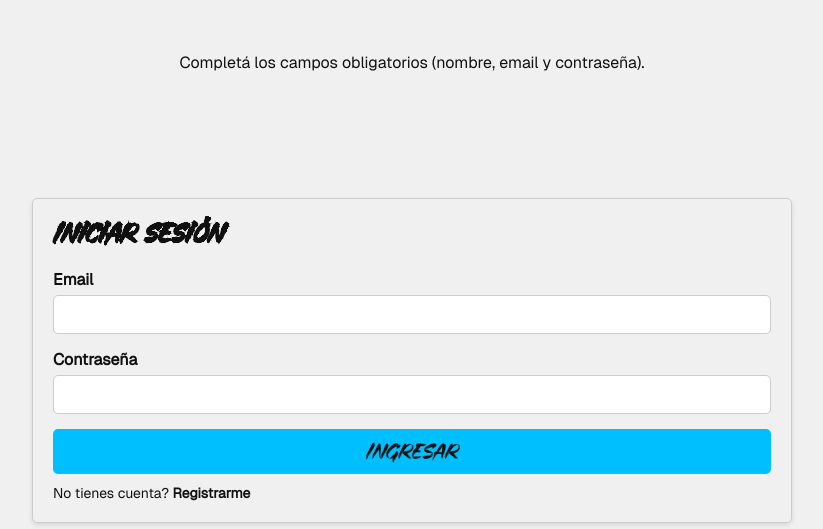
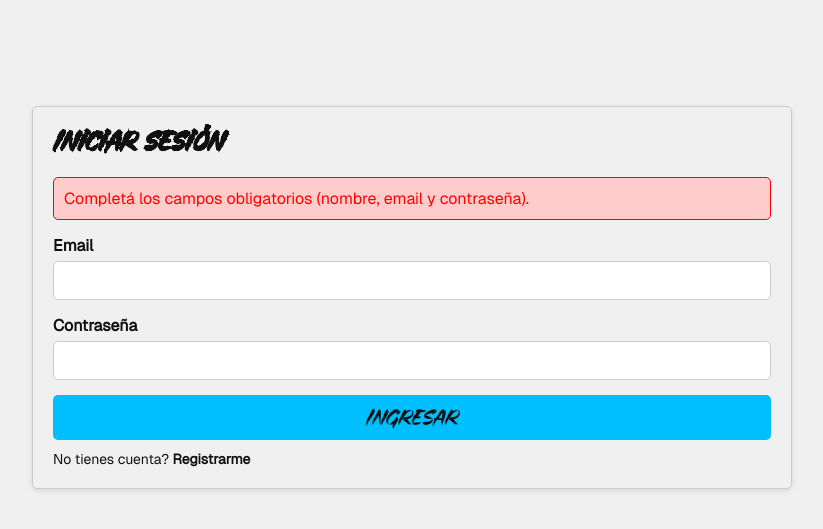
Before and after one commit to titoValen/parcial-n-2-programacion-II, a PHP site: page /index.php?vista=sesion&error=incompleto in a window 1280 px wide. Shown: the part 93-622 px from the top of the page, without its empty margins (228-1051 px from the left). Run offline with PHP 8.4, Linux system fonts and the light colour scheme.

Commit message:
Agregar manejo de errores de autenticación y actualizar URL en el formulario de sesión

```diff
--- a/js/form-sesion.js
+++ b/js/form-sesion.js
@@ -4,15 +4,36 @@ const login_box = document.getElementById('login-box');
 const registerLink = document.getElementById('register-toggle');
 const loginLink = document.getElementById('login-toggle');
 
+function setSessionUrl() {
+  const url = new URL(window.location.href);
+
+  url.searchParams.set('vista', 'sesion');
+  url.searchParams.delete('error');
+
+  history.replaceState({}, '', url.pathname + '?' + url.searchParams.toString() + url.hash);
+}
+
+function clearAuthError() {
+  const authError = document.getElementById('auth-error-message');
+
+  if (authError) {
+    authError.remove();
+  }
+}
+
 register_box.style.display = 'none';
 login_box.style.display = 'block';
 
 registerLink.addEventListener('click', () => {
+  setSessionUrl();
+  clearAuthError();
   login_box.style.display = 'none';
   register_box.style.display = 'block';
 });
 
 loginLink.addEventListener('click', () => {
+  setSessionUrl();
+  clearAuthError();
   register_box.style.display = 'none';
   login_box.style.display = 'block';
 });
--- a/style/sesion.css
+++ b/style/sesion.css
@@ -1,3 +1,12 @@
+.auth-error {
+  background-color: #ffcccc;
+  border: 1px solid #ff0000;
+  color: #ff0000;
+  padding: 10px;
+  margin-bottom: 15px;
+  border-radius: 5px;
+}
+
 .auth-main {
   display: grid;
   place-items: center;
--- a/views/sesion.php
+++ b/views/sesion.php
@@ -10,14 +10,15 @@ $mensajesError = [
 ?>
 
 <main class="auth-main">
-  <?php if ($error && isset($mensajesError[$error])): ?>
-    <p class="auth-error"><?= htmlspecialchars($mensajesError[$error], ENT_QUOTES, 'UTF-8') ?></p>
-  <?php endif; ?>
-
   <div class="auth-container">
 
     <section class="auth-box" id="login-box">
       <h2>Iniciar sesión</h2>
+
+      <?php if ($error && isset($mensajesError[$error])): ?>
+        <p class="auth-error" id="auth-error-message"><?= htmlspecialchars($mensajesError[$error], ENT_QUOTES, 'UTF-8') ?></p>
+      <?php endif; ?>
+
       <form class="auth-form" action="process/login.php" method="post">
         <label for="login-email">Email</label>
         <input id="login-email" name="email" type="email" required>
@@ -32,6 +33,11 @@ $mensajesError = [
 
     <section class="auth-box" id="register-box">
       <h2>Crear cuenta</h2>
+
+      <?php if ($error && isset($mensajesError[$error])): ?>
+        <p class="auth-error" id="auth-error-message"><?= htmlspecialchars($mensajesError[$error], ENT_QUOTES, 'UTF-8') ?></p>
+      <?php endif; ?>
+
       <form class="auth-form" action="process/register.php" method="post">
         <label for="reg-name">Nombre</label>
         <input id="reg-name" name="name" type="text" required>
```
